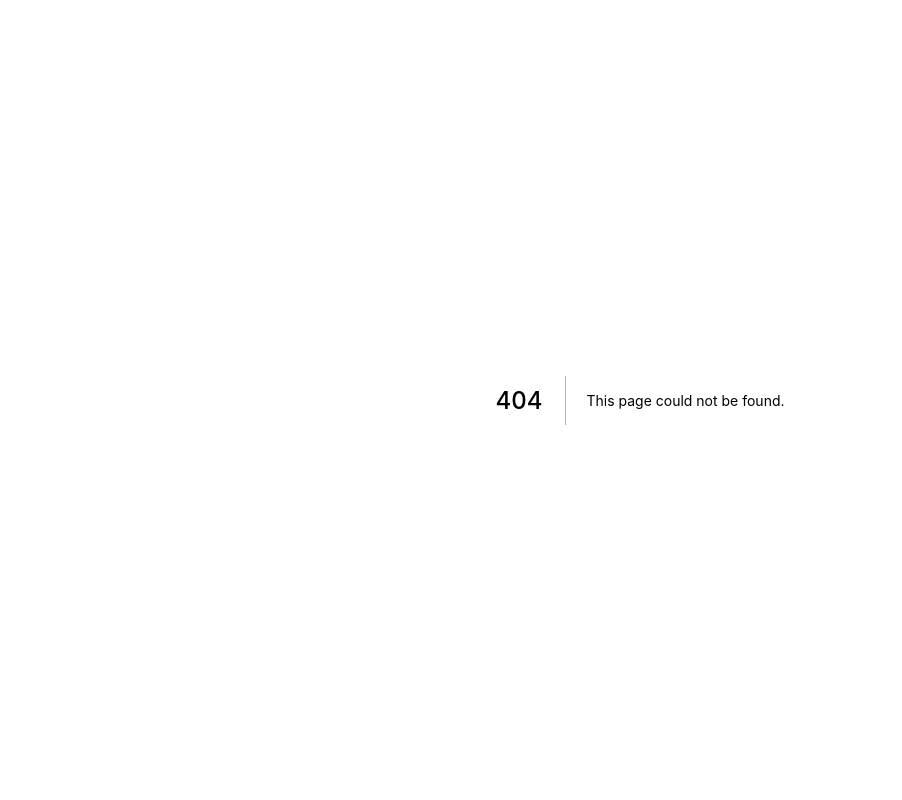
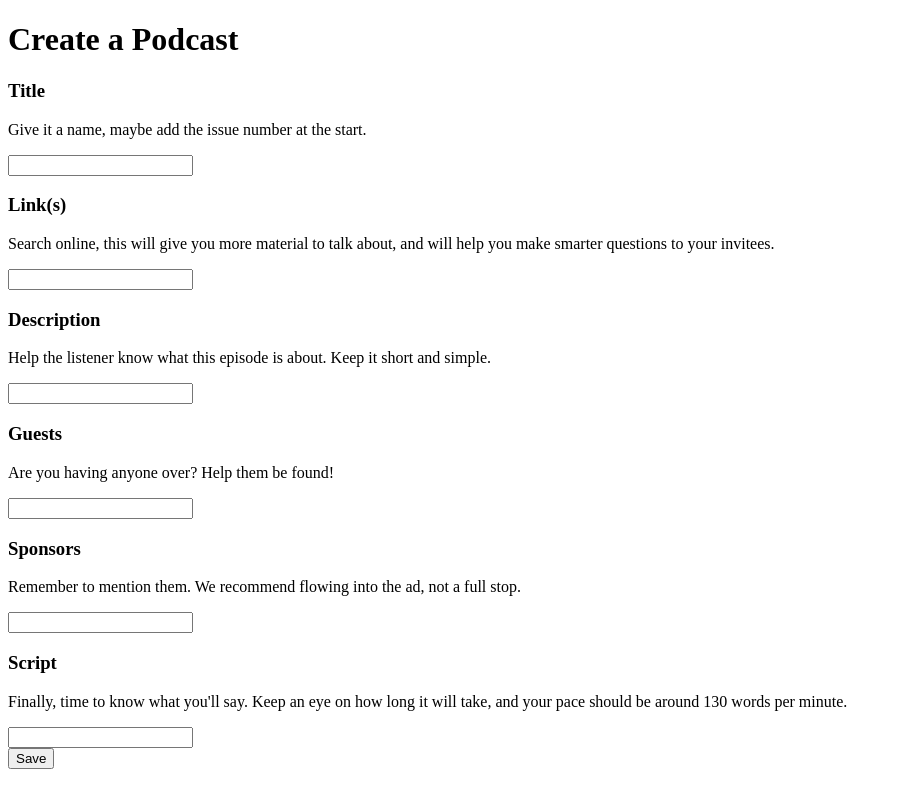
Before and after one commit to EstebanDalelR/podcaster, a Next.js app: page /create in a window 1280 px wide. Before the commit this address had no page. Shown: the whole page, without its empty margins (0-902 px from the left). Built offline with nearby package versions, Linux system fonts and the light colour scheme.

Commit message:
Create basic create page

```diff
--- /dev/null
+++ b/pages/create.tsx
@@ -0,0 +1,43 @@
+import * as React from "react";
+import Link from "next/link"
+const Index = () => {
+  return (
+    <>
+      <h1>Create a Podcast</h1>
+      <div>
+        <h3>Title</h3>
+        <p>Give it a name, maybe add the issue number at the start.</p>
+        <input type="text" />
+      </div>
+      <div>
+      <h3>Link(s)</h3>
+        <p>Search online, this will give you more material to talk about, and will help you make smarter questions to your invitees.</p>
+        <input type="text" />
+      </div>
+      <div>
+        <h3>Description</h3>
+        <p>Help the listener know what this episode is about. Keep it short and simple.</p>
+        <input type="text" />
+      </div>
+      <div>
+        <h3>Guests</h3>
+        <p>Are you having anyone over? Help them be found!</p>
+        <input type="text" />
+      </div>
+      <div>
+        <h3>Sponsors</h3>
+        <p>Remember to mention them. We recommend flowing into the ad, not a full stop.</p>
+        <input type="text" />
+      </div>
+      <div>
+        <h3>Script</h3>
+        <p>Finally, time to know what you'll say. Keep an eye on how long it will take, and your pace should be around 130 words per minute.</p>
+        <input type="text" />
+      </div>
+      <div>
+        <button>Save</button>
+      </div>
+    </>
+  )
+}
+export default Index;
```
